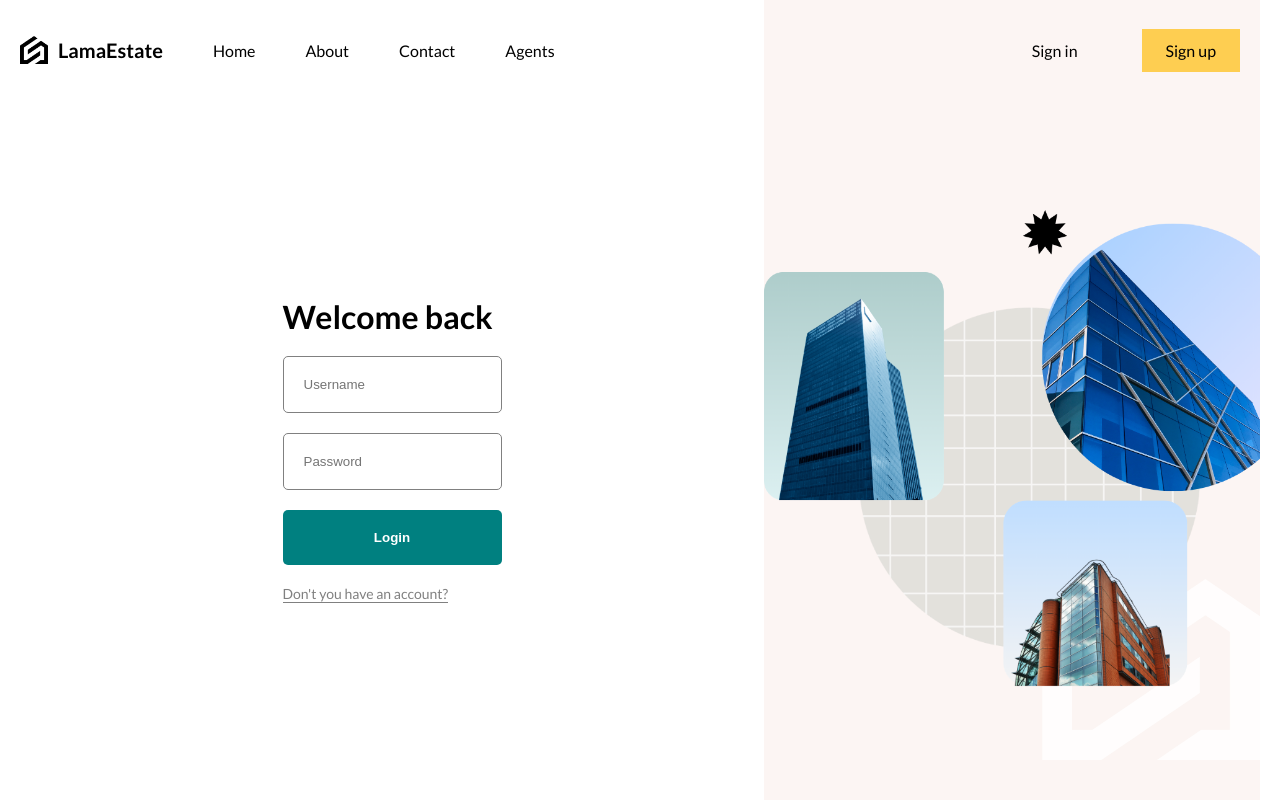
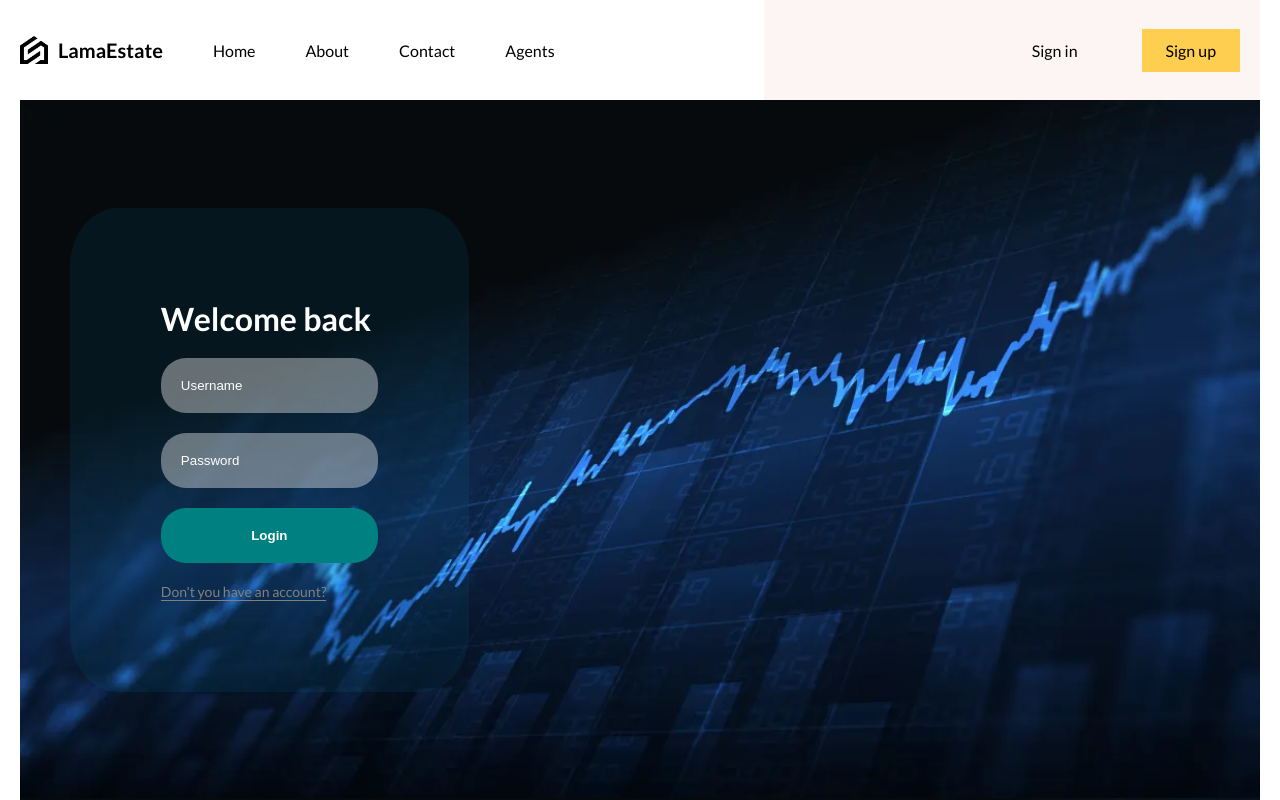
Before and after one commit to mayankpmahajan/dtuHack24, a React (Vite) app in the folder client/: page /login in a window 1280 px wide. Shown: the top 800 px of the page. Built offline with nearby package versions, Linux system fonts and the light colour scheme; no server answers.

Commit message:
first commit

```diff
--- a/client/src/routes/login/login.jsx
+++ b/client/src/routes/login/login.jsx
@@ -60,9 +60,9 @@ function Login() {
           <Link to="/register">{"Don't"} you have an account?</Link>
         </form>
       </div>
-      <div className="imgContainer">
-        <img src="/bg.png" alt="" />
-      </div>
+      {/* <div className="imgContainer">
+        <img src="/stockmarket.webp" alt="" />
+      </div> */}
     </div>
   );
 }
--- a/client/src/routes/login/login.scss
+++ b/client/src/routes/login/login.scss
@@ -1,28 +1,45 @@
+
 .login {
+  background-color: black;
   height: 100%;
   display: flex;
+  background-image: url("/stockmarket.webp");
+  background-size: contain;
+  align-items: center;
+  .formContainer {
 
-  .formContainer {
-    flex: 3;
-    height: 100%;
+    flex: 5;
     display: flex;
     align-items: center;
-    justify-content: center;
+    // background-color: #9865FF;
+    justify-content:left;
+    margin: 4%;
 
     form {
+      z-index: 1;
+      background-color: rgba(3,130,172,0.1) ;
+      padding: 8%;
+      border-radius: 12%;
       display: flex;
       flex-direction: column;
       gap: 20px;
-
+      h1{
+        color: white;
+      }
       input{
-        padding: 20px;
-        border: 1px solid gray;
-        border-radius: 5px;
+        background-color: rgba(239,239,239,0.41);
+        color: white;
+        padding: 20px 20px;
+        border: none;
+        border-radius: 25px;
+      }
+      ::placeholder{
+        color:white;
       }
 
       button{
         padding: 20px;
-        border-radius: 5px;
+        border-radius: 25px;
         border: none;
         background-color: teal;
         color: white;
@@ -47,15 +64,10 @@
       }
     }
   }
+  img{
+    margin-top: 0px;
+    width: 100%;
+  }
 
-  .imgContainer {
-    flex: 2;
-    background-color: #fcf5f3;
-    display: flex;
-    align-items: center;
-    justify-content: center;
-    img {
-      width: 100%;
-    }
-  }
+
 }
```
Also changed, not shown: client/public/stockmarket.webp (added), client/src/routes/register/register.jsx (line endings or trailing spaces), 1 other file (tests, documents, lock files or other folders).
